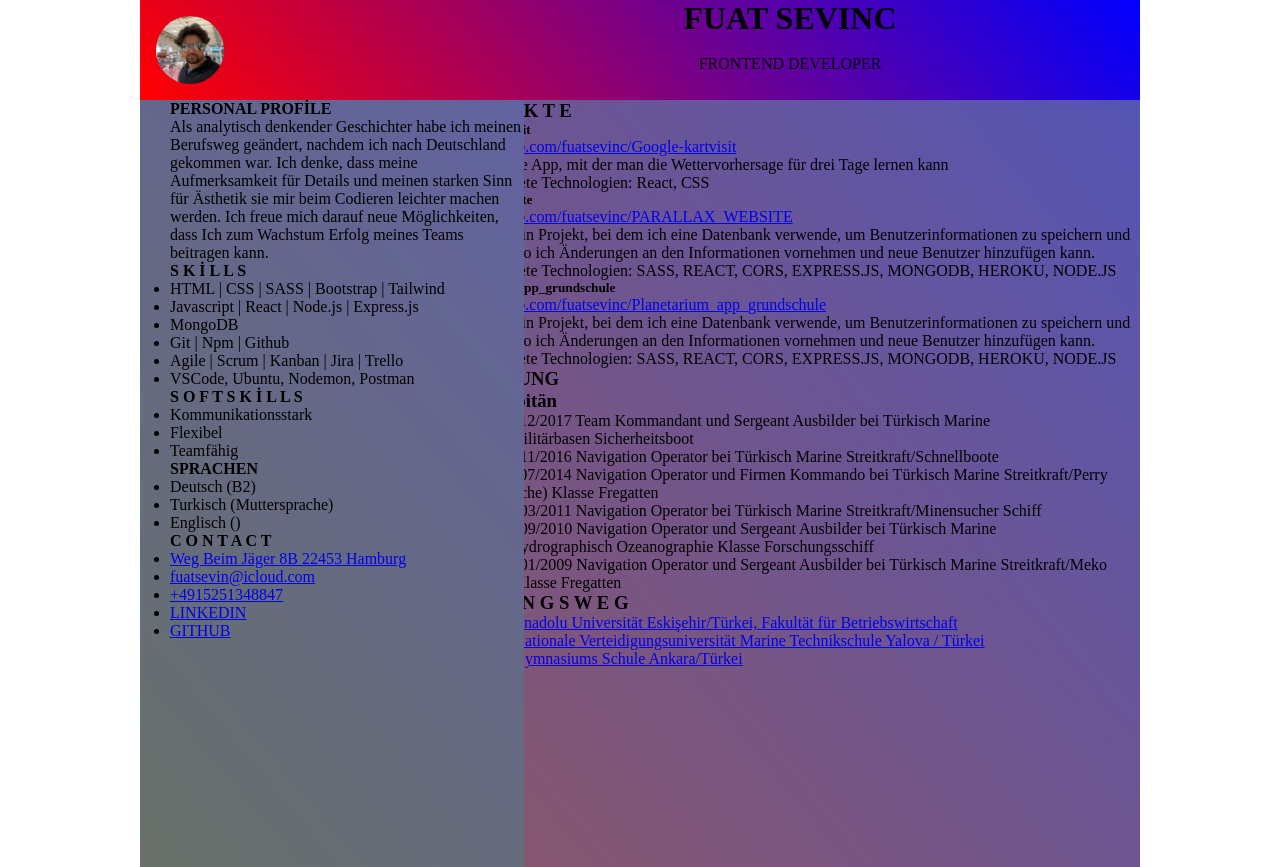
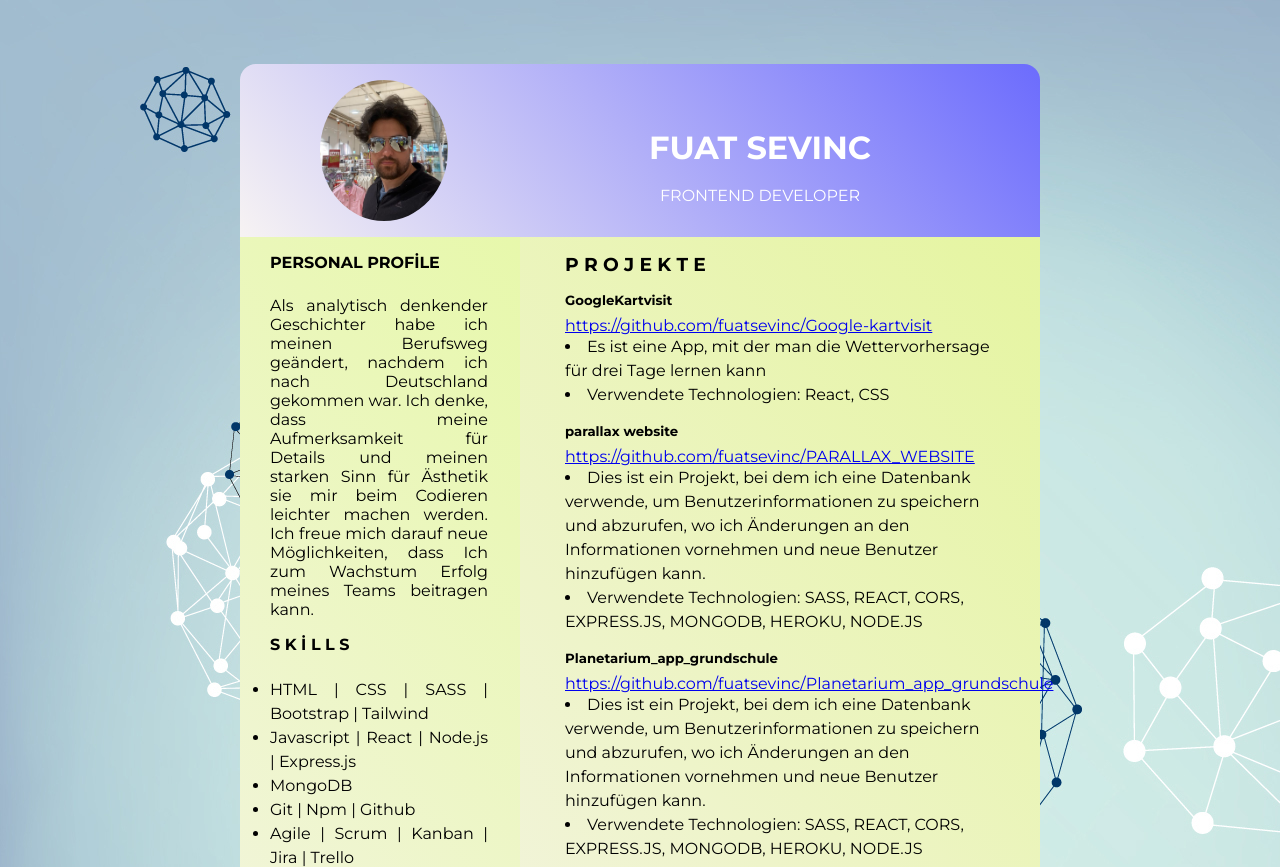
Before and after one commit to fuatsevinc/CV_FUATSEVINC, a plain HTML site: page index.html in a window 1280 px wide. Shown: the top 867 px of the page. Drawn offline with Linux system fonts and the light colour scheme.

Commit message:
style.css page update

```diff
--- a/style.css
+++ b/style.css
@@ -2,59 +2,96 @@
     margin: 0px;
     padding: 0px;
     box-sizing: border-box;
+    font-family: 'Montserrat', sans-serif;
+
 }
 body{
-    background-image: url(./images/js.jpg);
+    background-image: url(./img/cv-bg-img.jpg);
 }
 .header{
-    background-image: linear-gradient(50deg, red,blue) ;
-    width: 1000px;
+    background-image: linear-gradient(50deg, rgb(247, 243, 243),rgb(108, 108, 253)) ;
+    width: 50rem;
+    color: white;
     margin: auto;
+    margin-top: 4rem;
     display: block;
+    border-radius: 1rem 1rem 0rem 0rem;
+    box-shadow: rgb(33, 139, 86) 5px;
 }
 .header__left{
     float: left;
-    display: inline-block;
+    display:block;
     width: 30%;
 }
 .header__right{
     float: right;
-    display: inline-block;
+    display:block;
     width: 70%;
     text-align: center;
+}
+h1{
+    margin-top: 4rem;
+}
+h3{
+    margin-top: 1rem;
+    margin-bottom: 1rem;}
+
+h4{
+    margin-top: 1rem;
+    margin-bottom: 1.5rem;
+}
+h5{
+    margin-top: 1rem;
+    margin-bottom: 0.5rem;
+}
+li{
+   line-height: 1.5rem;
 }
 .clear{
     clear: both;
 }
 .fuat{
     float: left;
-    width: 100px;
-    height: 100px;
+    width: 10rem;
     padding: 1rem;
+    margin-left: 4rem;
     border-radius: 50%;
 }
 .main{
     background-color: cadetblue;
-    width: 1000px;
+    width: 50rem;
     margin: auto;
     display: block;
     height: auto;
+    margin-bottom: 2rem;
 }
 
 .main__left{
     display: block;
     float: left;
-    width: 30%;
-    height: 900px;
+    width: 35%;
+    height: 80rem;
     padding-left: 30px;
-    position: absolute;
-    background-image: linear-gradient(50deg, rgb(105, 114, 98),rgb(98, 98, 161)) ;
+    background-image: linear-gradient(50deg, rgb(247, 243, 243),rgb(231, 248, 171)) ;
+    border-radius: 0rem 0rem 0rem 1rem;
+    margin-bottom: 4rem;
 }
 .main__right{
+    display: block;
     float: right;
-    display: block;
-    width: 70%;
-    height: 900px;
-    padding-right: -30px;
-    background-image: linear-gradient(50deg, rgb(141, 86, 100),rgb(85, 85, 180)) ;
+    width: 65%;
+    height: 80rem;
+    padding-right: 45px;
+    padding-left: 45px;
+    background-image: linear-gradient(50deg, rgb(247, 243, 243),rgb(229, 245, 160)) ;
+    border-radius: 0rem 0rem 1rem 0rem;
+    margin-bottom: 4rem;
 }
+.profil{
+    text-align: justify;
+    padding-right: 2rem;
+}
+.main__left--2{
+    text-align: justify;
+    padding-right: 2rem;
+}
```
Also changed, not shown: img/cv-bg-img.jpg (added).
